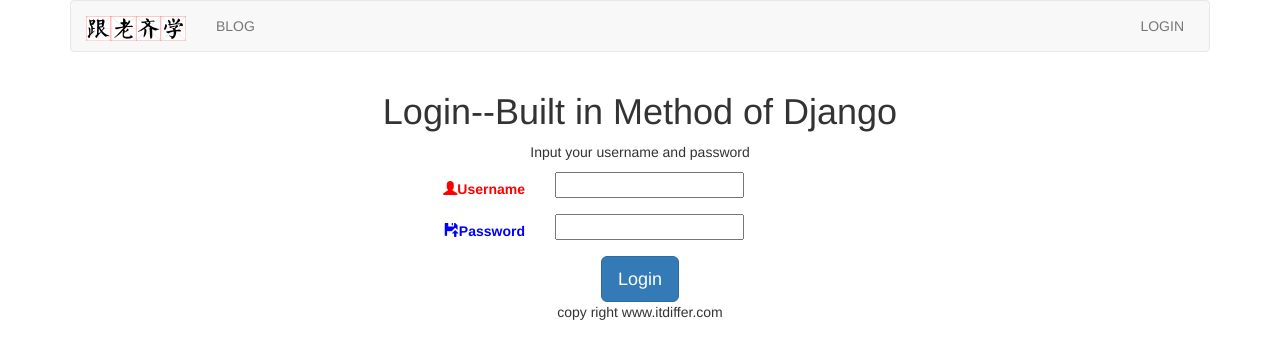
After one commit to FoxZhao/mysite, a Django app: template templates/account/login2.html in a window 1280 px wide. The commit adds this page. Shown: the top 359 px of the page. Run offline with Django 3.2, Linux system fonts and the light colour scheme; the template is opened without the code that fills it: values that come from a table or form of the project are taken from there, others are empty; some libraries are stand-ins or nearby versions.

Commit message:
login,logout

```diff
--- a/account/urls.py
+++ b/account/urls.py
@@ -1,8 +1,13 @@
 from django.urls import path
-from . import views
+# from . import views
+from django.contrib.auth import views as auth_views
 
-from django.conf import settings
+# from django.conf import settings
+
+app_name = 'account'
 
 urlpatterns = [
-    path('login/', views.user_login, name='user_login'),
+    # path('login/', views.user_login, name='user_login'),
+    path('login/', auth_views.LoginView.as_view(template_name='account/login2.html'), name='user_login'),
+    path('logout', auth_views.LogoutView.as_view(template_name='account/logout.html'), name='user_logout'),
 ]
--- a/blog/urls.py
+++ b/blog/urls.py
@@ -1,5 +1,7 @@
 from django.urls import path
 from . import views
+
+app_name = 'blog'
 
 urlpatterns = [
     path('', views.blog_title, name='blog_title'),
--- a/mysite/settings.py
+++ b/mysite/settings.py
@@ -128,3 +128,5 @@ STATIC_URL = '/static/'
 STATICFILES_DIRS = (
     os.path.join(BASE_DIR, "static"),
 )
+
+LOGIN_REDIRECT_URL = '/blog/'
--- a/mysite/urls.py
+++ b/mysite/urls.py
@@ -18,6 +18,6 @@ from django.urls import path, include
 
 urlpatterns = [
     path('admin/', admin.site.urls),
-    path('blog/', include(('blog.urls', 'blog'), namespace='blog')),
-    path('account/', include(('account.urls', 'account'), namespace='account'))
+    path('blog/', include('blog.urls', namespace='blog')),
+    path('account/', include('account.urls', namespace='account')),
 ]
--- /dev/null
+++ b/templates/account/login2.html
@@ -0,0 +1,37 @@
+{% extends "base.html" %}
+
+{% load staticfiles %}
+
+{% block title %}Login{% endblock %}
+
+{% block content %}
+<div class="row text-center vertical-middle-sm">
+    <h1>Login--Built in Method of Django</h1>
+
+    {% if form.errors %}
+        <p>Your username and password didn't match. Please try again.</p>
+    {% endif %}
+
+    <p>Input your username and password</p>
+
+    {% if next %}
+    <form class="form-horizontal" action="{% url 'account:user_login' %}?next={{next}}" method="post" >
+    {% else %}
+    <form class="form-horizontal" action="{% url 'account:user_login' %}" method="post">
+    {% endif %}
+        {% csrf_token %}
+        <div class="form-group">
+            <label for="{{ form.username.id_for_label }}" class="col-md-5 control-label" style="color:red">
+                <span class="glyphicon glyphicon-user"></span>Username</label> <div class="col-md-6 text-left">{{ form.username }}</div>
+        </div>
+        <div class="form-group">
+            <label for="{{ form.password.id_for_label }}" class="col-md-5 control-label" style="color:blue">
+                <span class="glyphicon glyphicon-floppy-open"></span>Password</label>
+            <div class="col-md-6 text-left">{{ form.password }}
+            </div>
+        </div>
+        <input type="submit" class="btn btn-primary btn-lg" value="Login">
+    </form>
+
+</div>
+{% endblock %}
--- a/templates/base.html
+++ b/templates/base.html
@@ -6,8 +6,7 @@
     <meta http-equiv="X-UA-Compatible" content="IE=edge">
     <title>{% block title %}{% endblock %}</title>
     <meta name="viewport" content="width=device-width, initial-scale=1">
-    <link rel="stylesheet" href="http://necolas.github.io/normalize.css/">
-    <link rel="stylesheet" href="https://cdn.jsdelivr.net/npm/bootstrap@3.3.7/dist/css/bootstrap.min.css">
+    <link rel="stylesheet" href="{% static 'css/bootstrap.css' %}">
 </head>
 <body>
     {% include "header.html" %}
--- a/templates/header.html
+++ b/templates/header.html
@@ -25,7 +25,7 @@
                         </ul>
                     </div>
                 </li>
-		{% comment %} <li><a href="{% url 'account:user_logout' %}">Logout</a></li> {% endcomment %}
+		<li><a href="{% url 'account:user_logout' %}">Logout</a></li>
 		{% else %}
 		<li><a href="{% url 'account:user_login' %}">LOGIN</a></li>
                 {% comment %} <li><a href="{% url 'account:user_register' %}">Sign up</a></li> {% endcomment %}
```
Also changed, not shown: templates/account/logout.html (added, +10 -0 lines).
